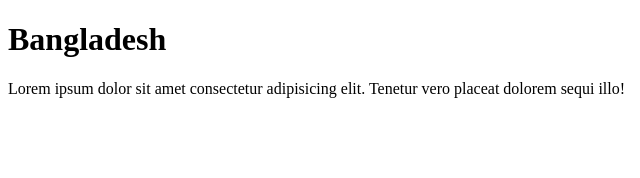
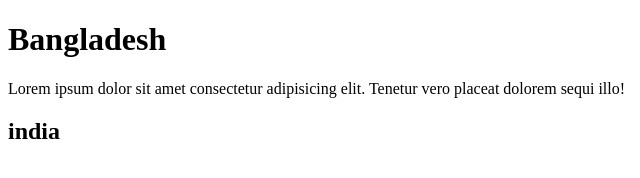
Before and after one commit to Fardous-Tahsin/tahsin, a plain HTML site: page index.html in a window 1280 px wide. Shown: the full height of the page, 0-640 px from the left. Drawn offline with Linux system fonts and the light colour scheme.

Commit message:
third commit

```diff
--- a/index.html
+++ b/index.html
@@ -8,5 +8,6 @@
 <body>
     <h1>Bangladesh</h1>
     <p>Lorem ipsum dolor sit amet consectetur adipisicing elit. Tenetur vero placeat dolorem sequi illo!</p>
+    <h2>india</h2>
 </body>
 </html>
```
